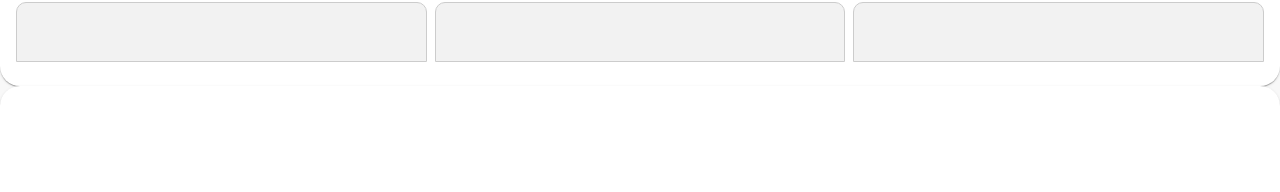
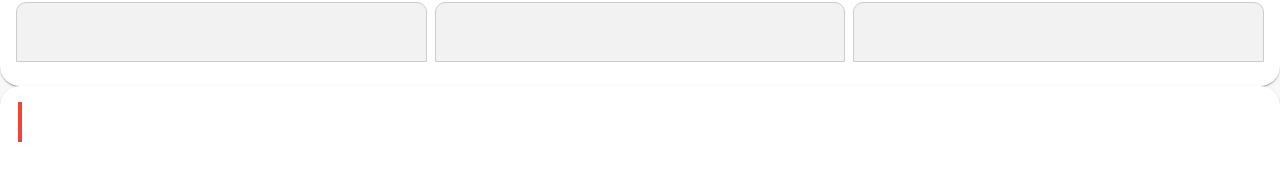
Before and after one commit to Sahilpuniyani08/Drag-and-drop-, a React (Vite) app: page / in a window 1280 px wide. Shown: the part 227-419 px from the top of the page. Built offline with nearby package versions, Linux system fonts and the light colour scheme.

Commit message:
bug solve

```diff
--- a/src/components/RightDragable.jsx
+++ b/src/components/RightDragable.jsx
@@ -2,39 +2,33 @@ import React from "react";
 import {
   Card,
   CardContent,
-  Typography,
-  IconButton,
-  Grid,
-  Divider,
-  Box,
 } from "@mui/material";
-import HelpOutlineIcon from "@mui/icons-material/HelpOutline";
 import { Draggable, Droppable } from "react-beautiful-dnd";
 import Skeleton from "./Skeleton";
+import styled from "styled-components";
+
+// Define a styled component for the draggable item
+const StyledDraggableItem = styled.div`
+  background-color: #f44336; /* Red color, change as needed */
+  margin: 0 2px; /* Adjust margins */
+  height: 40px; /* Fixed height */
+  width: ${props => props.widthPercentage}%; /* Dynamic width */
+`;
 
 const RightDragable = ({ workout }) => {
-  console.log("Right Dragable", workout);
-
+  // Calculate total distance from workout data
   const totalDistance = workout.reduce((sum, bar) => {
-    // Access the `km` property from each section object
     const distance = bar.sections.reduce(
       (sectionSum, section) => sectionSum + section.km,
       0
     );
     return sum + distance;
   }, 0);
-  const arr = [1, 2, 3, 4, 5, 6];
 
   return (
     <Card sx={{ borderRadius: "20px", height: "50vh" }}>
       <CardContent sx={{ width: "100%", height: "100%", display: "flex" }}>
-        <div className="w-full h-full  flex  ">
-          {/* <div className="  h-[100%] w-[7%]  flex gap-3 flex-col-reverse items-baseline">
-            {[0, 25, 50, 75, 100, 125, 150].map((item, index) => (
-              <div className="text-slate-700 ">{item} %</div>
-            ))}
-          </div> */}
-
+        <div className="w-full h-full flex">
           <Droppable droppableId="newdroppable-2" direction="horizontal">
             {(provided) => (
               <div
@@ -42,42 +36,23 @@ const RightDragable = ({ workout }) => {
                 {...provided.droppableProps}
                 className="w-full h-full gap-2 items-end flex"
               >
-                {workout.length == 0 ? (
+                {workout.length === 0 ? (
                   <Skeleton />
                 ) : (
-                  workout.map((a, id) => {
-                    return (
-                      <Draggable key={id} draggableId={id} index={id}>
+                  workout.map((a, id) => (
+                    <Draggable key={id} draggableId={id.toString()} index={id}>
                       {(provided) => (
-                          <div
+                        <StyledDraggableItem
+                          ref={provided.innerRef}
                           {...provided.draggableProps}
                           {...provided.dragHandleProps}
-                            ref={provided.innerRef}
-                            index={id}
-                            // style={{
-                            //   // width:(a.totalWidth/totalDistance)*100 + '%'
-                            //   // padding:
-                            // }}
-
-                            className={`bg-red-300 mx-21 w-20 h-10 w-[${(a.totalWidth/totalDistance)*100 + '%'}]`}
+                          widthPercentage={(a.totalWidth / totalDistance) * 100}
                         >
-
-                            {a.sections.map((item, idx) => (
-                              <div
-                                key={idx}
-                                className={` bg-[#bbb9ce]`}
-                                style={{ height: '30px',
-                                   width:(item.km/a.totalWidth)*100 +'%'
-                                  //  width:'30px'
-                                  }}
-
-                              />
-                            ))}
-                          </div>
+                          {/* Content inside your draggable item */}
+                        </StyledDraggableItem>
                       )}
                     </Draggable>
-                    );
-                  })
+                  ))
                 )}
                 {provided.placeholder}
               </div>
```
Lines whose indentation alone changed are shown as unchanged.
